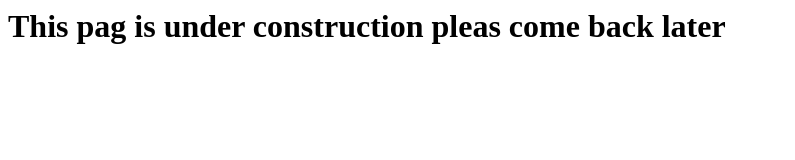
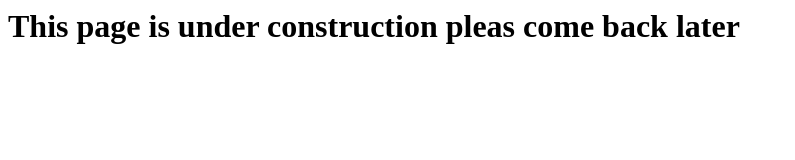
Before and after one commit to jmarmstrong/jmarmstrong.github.io, a plain HTML site: page index.html in a window 1280 px wide. Shown: the whole page, without its empty margins (0-795 px from the left). Drawn offline with Linux system fonts and the light colour scheme.

Commit message:
Update index.html

```diff
--- a/index.html
+++ b/index.html
@@ -3,6 +3,6 @@
 <title>Joseph Armstrong</title>
 </head>
 <body>
-    <h1>This pag is under construction pleas come back later</h1>
+    <h1>This page is under construction pleas come back later</h1>
 </body>
 </html>
```
